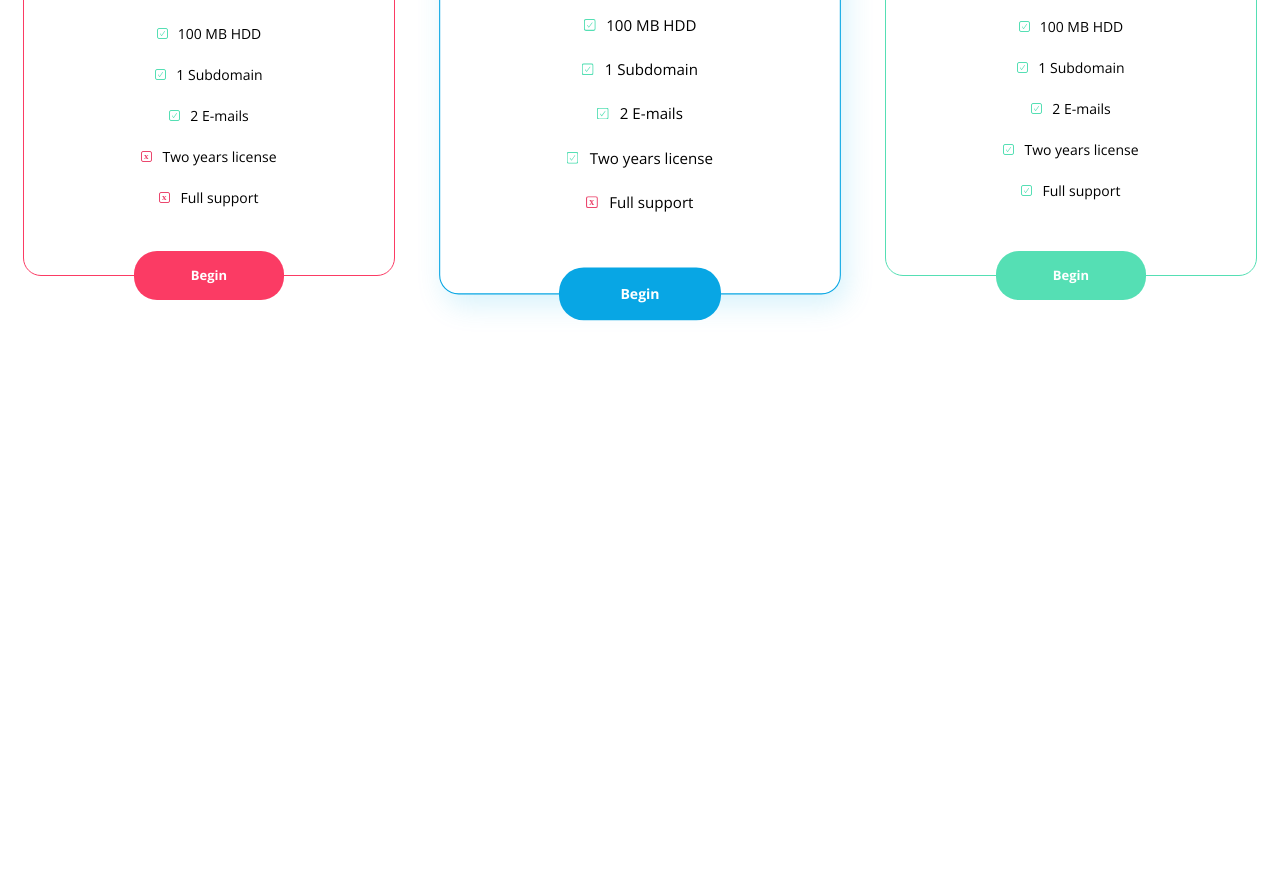
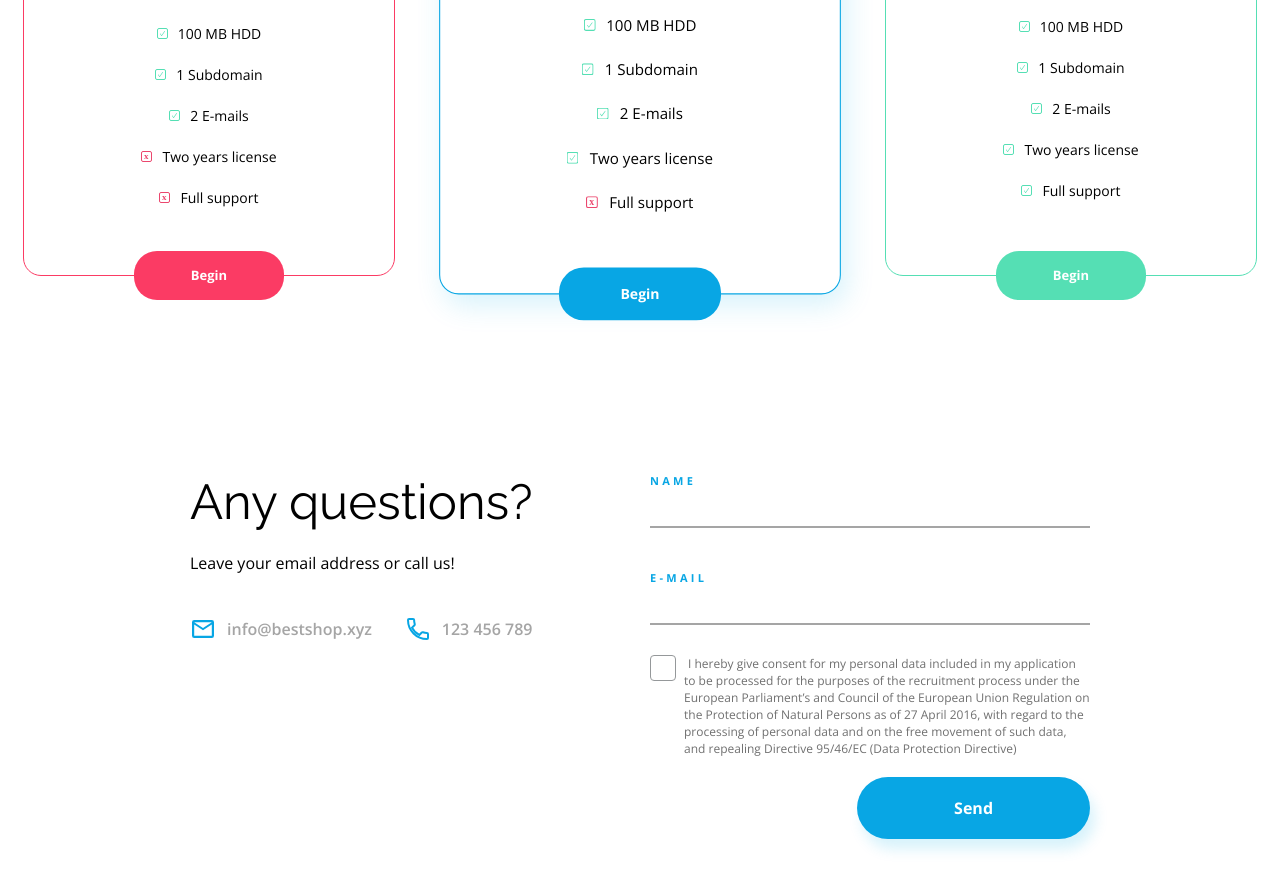
Before and after one commit to DomiGano/BestShop-Warsztat, a plain HTML site: page index.html in a window 1280 px wide. Shown: the part 3090-3980 px from the top of the page. Before the commit the page ends 3563 px from the top, so only its background shows below. Drawn offline with nearby package versions, Linux system fonts and the light colour scheme.

Commit message:
Contact prat - DONE

```diff
--- a/css/style.css
+++ b/css/style.css
@@ -33,6 +33,7 @@ color: #707070 ;
 
 * {
     box-sizing: border-box;
+    cursor:default;
 }
 
 .btn {
@@ -559,3 +560,129 @@ header {
     transform: scale(1.08);
     box-shadow: 5px 10px 27px #07ACE629;
 }
+
+/* CONTACT FORM */
+
+
+.contact_main_box .container{
+    display: flex;
+    justify-content: space-between;
+    margin-bottom: 59px;
+    width: 900px;
+}
+
+.information_box {
+    display: flex;
+    flex-direction: column;
+}
+
+.info_data_box {
+    display: flex;
+    justify-content: space-between;
+}
+
+.info_data {
+    display: flex;
+    align-items: center;
+    margin-top: 42px;
+}
+
+.info_text {
+    margin-left: 10px;
+    font-size: 16px;
+    line-height: 22px;
+    font-family: Open Sans;
+    font-weight: 600;
+    color: #A5A5A5;
+}
+
+
+.information_title {
+    font-size: 49px;
+    line-height: 57px;
+    color: #000;
+    font-family: Raleway;
+}
+
+.information_text {
+    margin-top: 22px;
+    font-size: 16px;
+    line-height: 22px;
+    font-family: Open Sans;
+    color: #000;
+}
+
+.contact_form {
+    display: flex;
+    flex-direction: column;
+    max-width: 440px;
+}
+
+.contact_form_input {
+    outline: none;
+    border: none;
+    border-bottom: 2px solid #A5A5A5;
+    height: 40px;
+    margin-bottom: 30px;
+}
+
+.contact_label[for="E-mail"] {
+    margin-top: 12px;
+}
+
+.contact_label {
+    color: var(--main-color);
+    font-size: 11px;
+    line-height: 15px;
+    font-weight: 700;
+    font-family: Open Sans;
+    text-transform: uppercase;
+    letter-spacing: 3.28px;
+}
+
+ .checkbox_lable input {
+    width: 0;
+    height: 0;
+}
+.checkbox_lable_text {
+    font-size: 12px;
+    line-height: 17px;
+    font-family: Open Sans;
+    color: #707070;
+}
+
+
+.checkbox_lable {
+    margin-left: 34px;
+    position: relative;
+}
+
+.checkbox_lable input::before {
+    content: "";
+    width: 24px;
+    height: 24px;
+    border: 1px solid #95989A;
+    border-radius: 4px;
+    position: absolute;
+    left: -34px;
+    top: 0;
+}
+
+.checkbox_lable input:checked::before {
+    background-image: url(../images/Checkmark.svg);
+    background-position: center;
+    background-repeat: no-repeat;
+    background-size: 12px;
+}
+
+
+
+
+.form_btn {
+    align-self: flex-end;
+    margin-top: 20px;
+    box-shadow: 5px 10px 14px #07ACE629;
+    border-radius: 35px;
+    padding: 20px 97px;
+    border: none;
+}
--- a/index.html
+++ b/index.html
@@ -20,8 +20,8 @@
                     <ul class="navigation_list">
                         <a class="navigation_text" href="#Why_us"><li>Why&nbsp;us</li></a>
                         <a class="navigation_text" href="#Benefits"><li>benefits</li></a>
-                        <a class="navigation_text" href="#"><li>prices</li></a>
-                        <a class="navigation_text" href="#"><li>contact</li></a>
+                        <a class="navigation_text" href="#Pricing"><li>prices</li></a>
+                        <a class="navigation_text" href="#Contact"><li>contact</li></a>
                     </ul>
                 </nav>
             </div>
@@ -147,7 +147,39 @@
                 </div>
             </div>
         </section>
+        <section id="Contact" class="contact_main_box">
+            <div class="container">
+                <div class="information_box">
+                    <h2 class="information_title">Any questions?</h2>
+                    <p class="information_text">Leave your email address or call us!</p>
+                    <div class="info_data_box">
+                    <div class="info_data info_data--email">
+                        <img class="info_icon info_icon--email" src="images/Mail Icon.svg" alt="e-mail icon">
+                        <p class="info_text info_text--email">info@bestshop.xyz</p>
+                    </div>
+                    <div class="info_data info_data--phone">
+                        <img class="info_icon info_icon--phone" src="images/Phone Icon.svg" alt="Phone icon">
+                        <p class="info_text info_text--phone">123 456 789</p>
+                    </div>
+                </div>
+                </div>
+                <div class="contact_form_box">
+                    <form class="contact_form">
+                        <label class="contact_label" for="Name">Name</label>
+                        <input class="contact_form_input" type="text">
+                        <label class="contact_label" for="E-mail">E-mail</label>
+                        <input class="contact_form_input" type="email">
+                        <label class="checkbox_lable">
+                            <input type="checkbox">
+                            <span class="checkbox_lable_text">
+                            I hereby give consent for my personal data included in my application to be processed for the purposes of the recruitment process under the European Parliament’s and Council of the European Union Regulation on the Protection of Natural Persons as of 27 April 2016, with regard to the processing of personal data and on the free movement of such data, and repealing Directive 95/46/EC (Data Protection Directive)
+                            </span>
+                        </label>
+                        <button type="submit" class="btn form_btn">Send</button>
+                    </form>
+                </div>
+            </div>
+        </section>
     </main>
-
 </body>
 </html>
```
